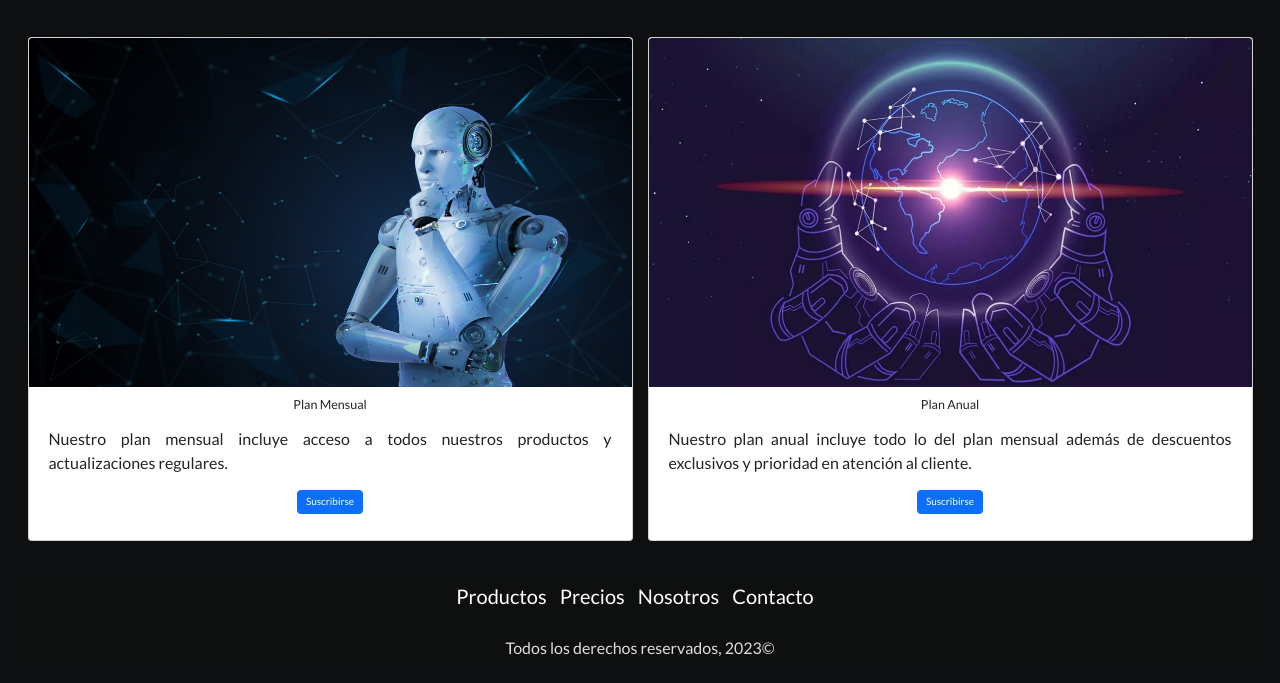
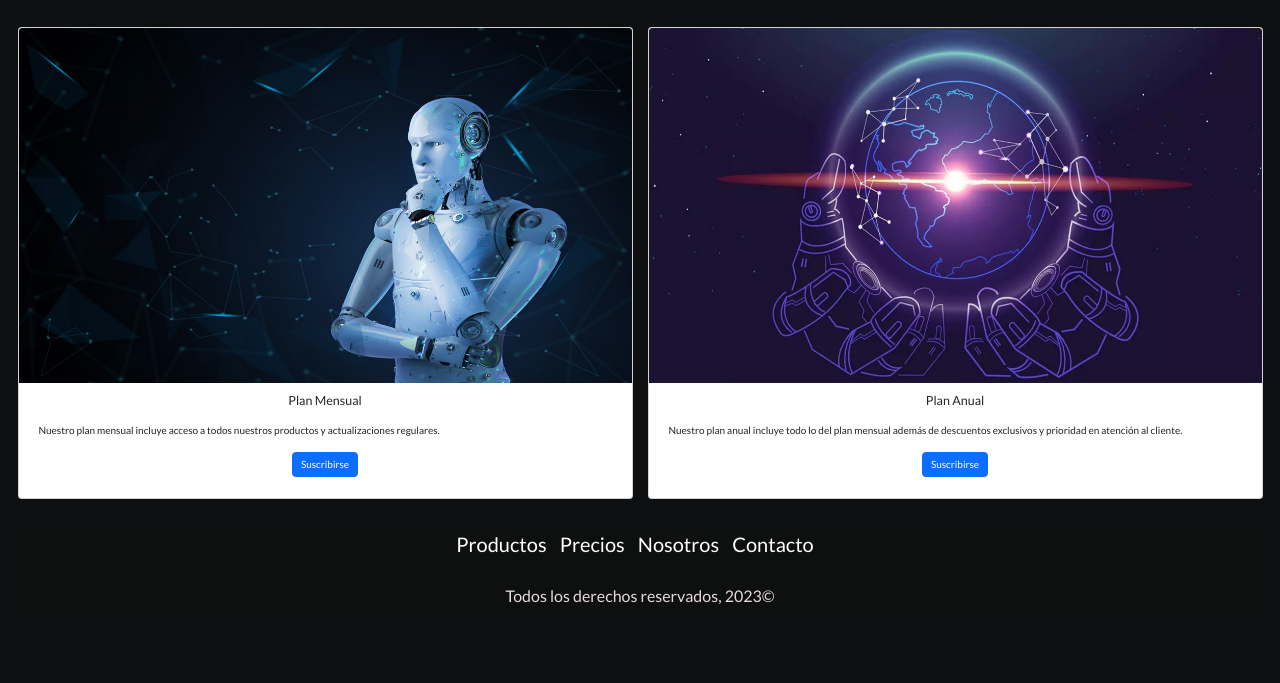
Before and after one commit to lautarodubravka/proyectofrontendcoderhouse, a website: page pages/prices.html in a window 1280 px wide. Shown: the part 573-1256 px from the top of the page. After the commit the page ends 1204 px from the top, so only its background shows below. Drawn offline with nearby package versions, Linux system fonts and the light colour scheme; files that its build step writes are made by us from their sources.

Commit message:
update 9.1

```diff
--- a/scss/footer.scss
+++ b/scss/footer.scss
@@ -1,3 +1,5 @@
+
+/*FOOTER*/
 .barra {
 	padding-top: 3rem;
 }
--- a/scss/header.scss
+++ b/scss/header.scss
@@ -1,3 +1,67 @@
+* {
+	margin: 0;
+	padding: 0;
+	box-sizing: border-box;
+}
+html {
+	box-sizing: border-box;
+	font-size: 62.5%;
+}
+body {
+	font-family: $font-family_1;
+	font-size: 1.6rem;
+	line-height: 3rem;
+	background-color: $background-color_1;
+}
+img {
+	max-width: 100%;
+}
+.contenedor {
+	max-width: 980px;
+	margin: 0 auto;
+	text-align: center;
+	.navegacion {
+		a {
+			display: inline-block;
+			margin-right: 1rem;
+		}
+	}
+}
+h1 {
+	color: $color_1;
+	padding-bottom: 2rem;
+	max-width: 60rem;
+	line-height: 1;
+	font-size: 4rem;
+}
+h2 {
+	color: $color_2;
+	padding-bottom: 2rem;
+	max-width: 60rem;
+	line-height: 1;
+	font-size: 3rem;
+	text-align: center;
+	margin-top: 4rem;
+	margin-bottom: 2rem;
+}
+h3 {
+	color: $color_1;
+	padding-bottom: 2rem;
+	max-width: 60rem;
+	line-height: 1;
+	font-size: 3rem;
+}
+h4 {
+	color: $color_1;
+	padding-bottom: 2rem;
+	max-width: 60rem;
+	line-height: 1;
+	font-size: 2.6rem;
+}
+p {
+	color: $color_3;
+	margin-bottom: 2rem;
+}
 .site-header {
 	background-color: $background-color_2;
 	padding: 1rem 0 3rem 0;
--- a/scss/styles.scss
+++ b/scss/styles.scss
@@ -14,70 +14,6 @@ $background-color_3: #c6d6d5;
 @import "header";
 @import "footer";
 
-* {
-	margin: 0;
-	padding: 0;
-	box-sizing: border-box;
-}
-html {
-	box-sizing: border-box;
-	font-size: 62.5%;
-}
-body {
-	font-family: $font-family_1;
-	font-size: 1.6rem;
-	line-height: 3rem;
-	background-color: $background-color_1;
-}
-img {
-	max-width: 100%;
-}
-.contenedor {
-	max-width: 980px;
-	margin: 0 auto;
-	text-align: center;
-	.navegacion {
-		a {
-			display: inline-block;
-			margin-right: 1rem;
-		}
-	}
-}
-h1 {
-	color: $color_1;
-	padding-bottom: 2rem;
-	max-width: 60rem;
-	line-height: 1;
-	font-size: 4rem;
-}
-h2 {
-	color: $color_2;
-	padding-bottom: 2rem;
-	max-width: 60rem;
-	line-height: 1;
-	font-size: 3rem;
-	text-align: center;
-	margin-top: 4rem;
-	margin-bottom: 2rem;
-}
-h3 {
-	color: $color_1;
-	padding-bottom: 2rem;
-	max-width: 60rem;
-	line-height: 1;
-	font-size: 3rem;
-}
-h4 {
-	color: $color_1;
-	padding-bottom: 2rem;
-	max-width: 60rem;
-	line-height: 1;
-	font-size: 2.6rem;
-}
-p {
-	color: $color_3;
-	margin-bottom: 2rem;
-}
 /*CARDS*/
 	.card {
 	width: 100%;
@@ -107,23 +43,15 @@ p {
 	overflow: hidden;
 	text-overflow: ellipsis;
 	display: -webkit-box;
-	-webkit-line-clamp: 3;
+	-webkit-line-clamp: 6;
 	-webkit-box-orient: vertical;
 	}
 	}
 	}
 .card-section {
 	margin-bottom: 1rem;
-	padding: 2rem 2rem;
+	padding: 1rem 1rem;
 }
-@keyframes card-scale {
-	0% {
-	  transform: scale(1);
-	}
-	90% {
-	  transform: scale(0.5);
-	}
-  }
 .card-text {
 	color: $color_7;
 }
@@ -134,7 +62,7 @@ p {
 }
 .text-margin {
 	margin: 0 40px;
-	margin-bottom: 4rem;
+	margin-bottom: 1rem;
 }
 .small-img {
 	width: 100%;
@@ -220,7 +148,6 @@ input:not([type="submit"]), textarea, select {
 	  margin: 0 auto;
 	}
   }
-
 /*MEDIA QUERIES*/
 
 @media (max-width: 768px) {
@@ -257,51 +184,3 @@ input:not([type="submit"]), textarea, select {
 		}
 	}
 }
-
-@media (min-width: 576px) {
-	.card {
-		margin-bottom: 1rem;
-	.card-body {
-	p {
-	font-size: 1.3rem;
-	text-align: justify;
-	}
-	}
-	}
-	}
-
-	@media (min-width: 768px) {
-	.card {
-		margin-bottom: 1rem;
-	.card-body {
-	p {
-	font-size: 1.4rem;
-	text-align: justify;
-	}
-	}
-	}
-	}
-
-	@media (min-width: 992px) {
-	.card {
-		margin-bottom: 1rem;
-	.card-body {
-	p {
-	font-size: 1.4rem;
-	text-align: justify;
-	}
-	}
-	}
-	}
-
-	@media (min-width: 1200px) {
-	.card {
-		margin-bottom: 1.5rem;
-	.card-body {
-	p {
-	font-size: 1.6rem;
-	text-align: justify;
-	}
-	}
-	}
-	}
```
Also changed, not shown: CSS/styles.css, index.html (line endings or trailing spaces). Lines whose indentation alone changed are shown as unchanged.
